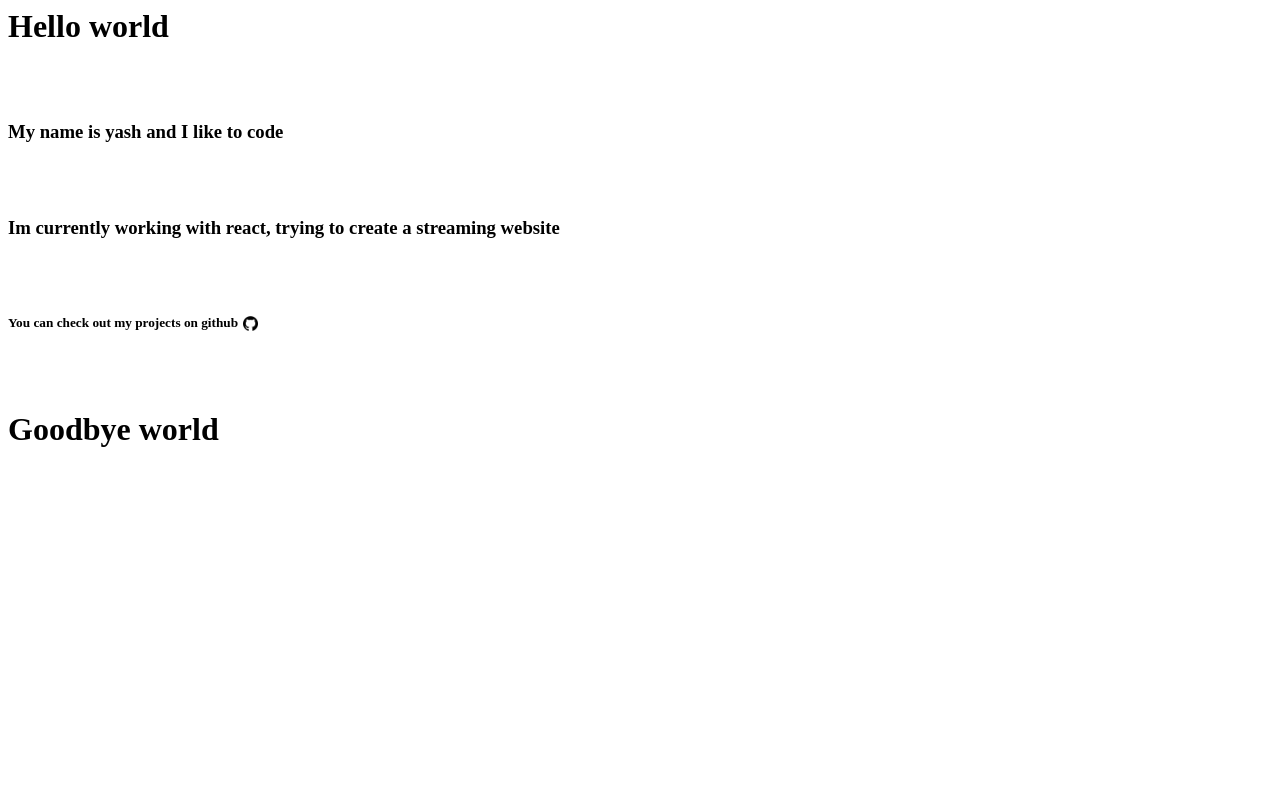
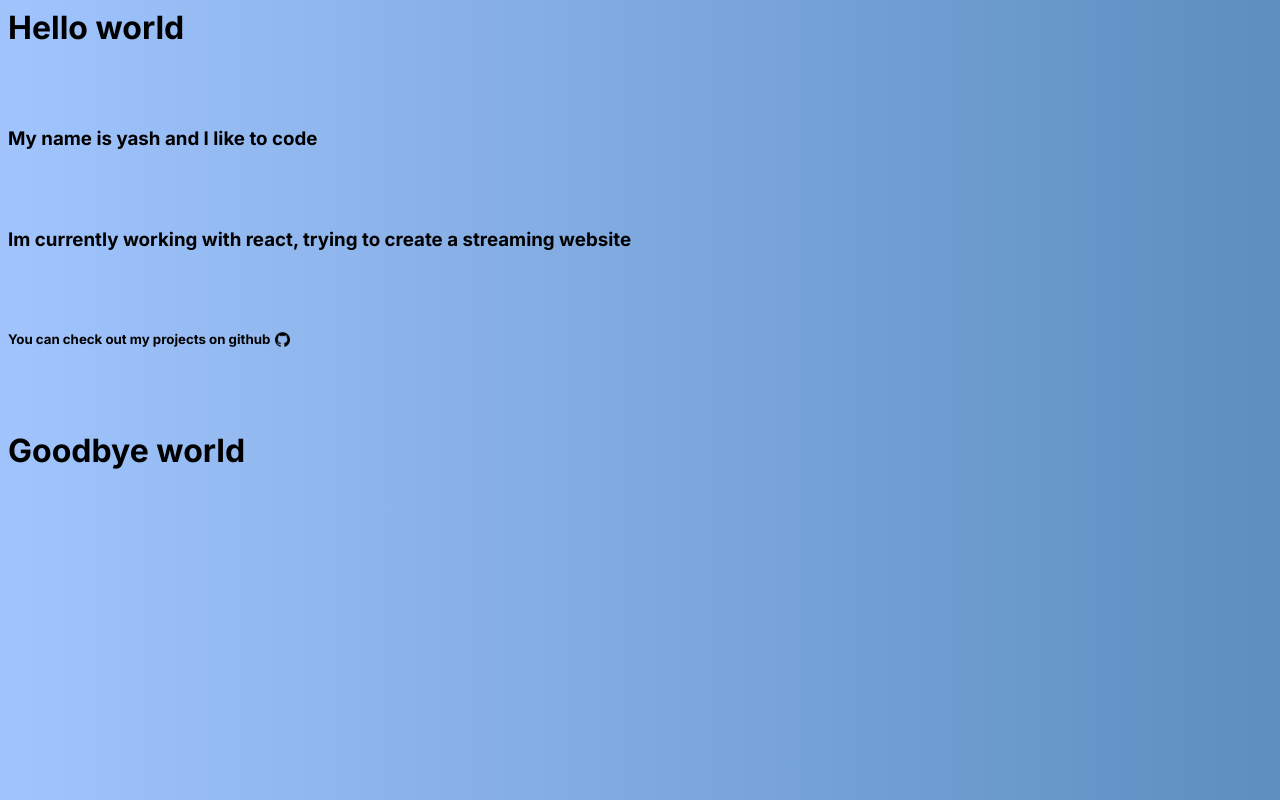
Before and after one commit to yashkumar03/yashkumar03.github.io, a plain HTML site: page index.html in a window 1280 px wide. Drawn offline with Linux system fonts and the light colour scheme.

Commit message:
Add font style, background gradient

```diff
--- a/index.html
+++ b/index.html
@@ -1,7 +1,9 @@
 <html>
 	<head>
 		<title>Hello Wolrd</title>
-		<link href="styles.css" rel="stylesheet" />
+		<link rel="preconnect" href="https://fonts.googleapis.com">
+		<link rel="preconnect" href="https://fonts.gstatic.com" crossorigin>
+		<link href="https://fonts.googleapis.com/css2?family=Inter:ital,opsz,wght@0,14..32,100..900;1,14..32,100..900&display=swap" rel="stylesheet"><link href="styles.css" rel="stylesheet" />
 	</head>
 	<body>
 		<h1>Hello world</h1>
--- a/styles.css
+++ b/styles.css
@@ -1,3 +1,10 @@
+body {
+	font-family: "Inter", sans-serif;
+	background: linear-gradient(to right, #a1c4fd, #5c8ec0);
+
+}
+
+
 .flex-container {
 	display: flex;
 	justify-content: flex-start;
```
